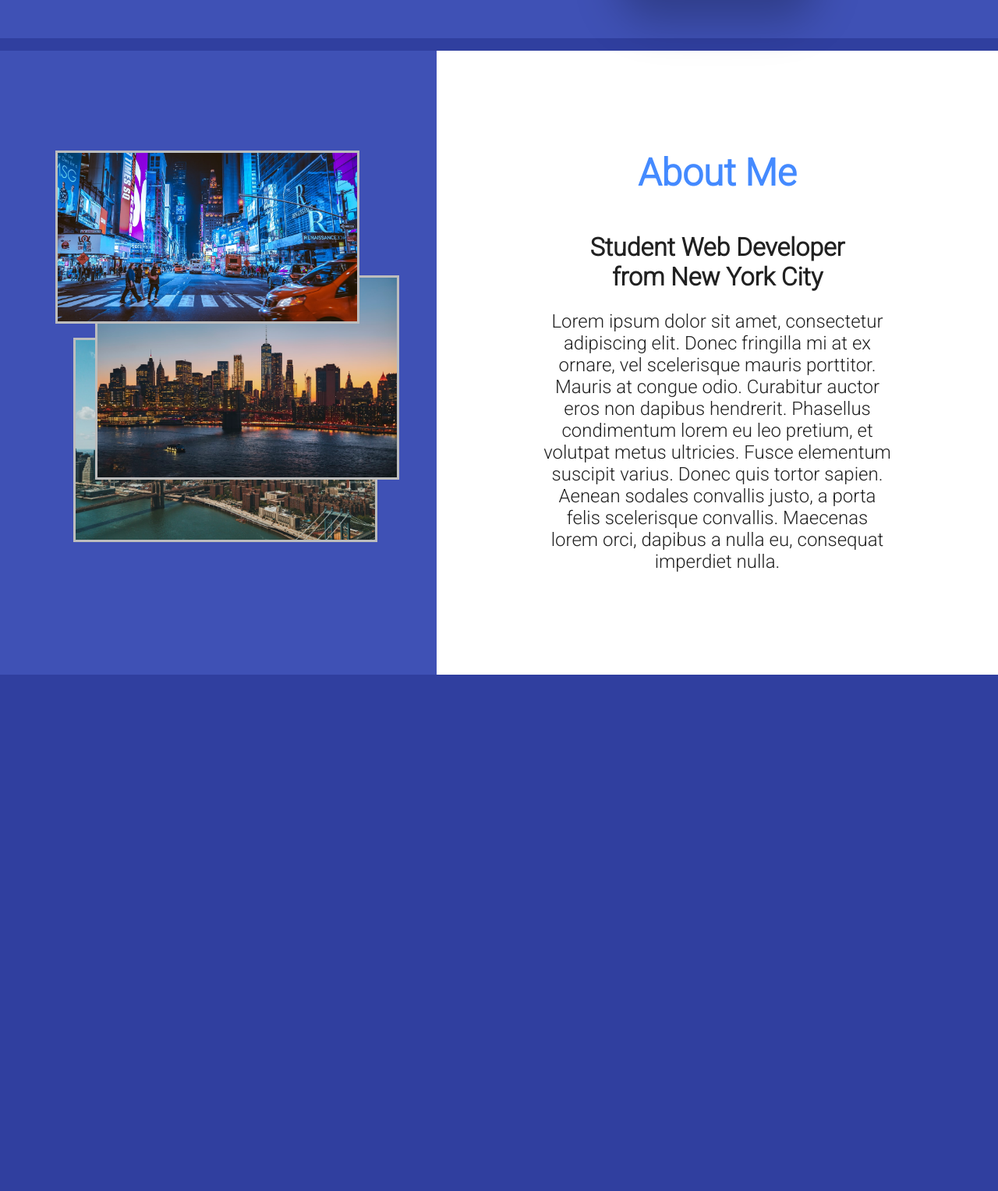
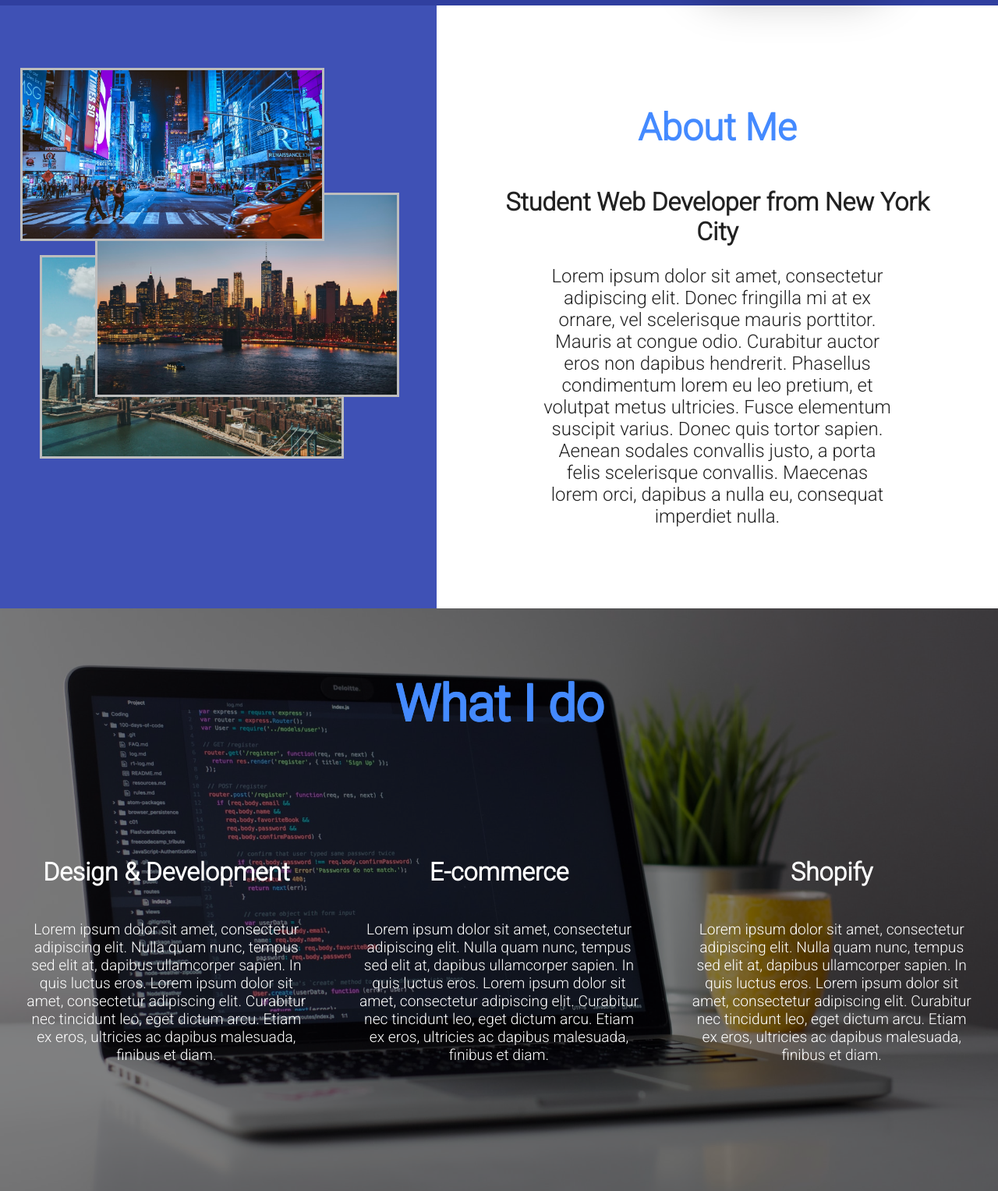
Before and after one commit to Evany226/Portfolio, a website built with Parcel: page src/index.html in a window 1280 px wide. Shown: the part 575-2102 px from the top of the page at 78% size. Before the commit the page ends 1440 px from the top, so only its background shows below. Built offline with nearby package versions, Linux system fonts and the light colour scheme.

Commit message:
made a lot of progress

```diff
--- a/src/index.html
+++ b/src/index.html
@@ -52,7 +52,32 @@
             </div>
         </section>
 
-        <section class="skills"></section>
+        <section class="skills" id="skills">
+            <h4 class="skills-label">What I do</h4>
+            <div class="skills-parent">
+                <div class="skills-column skills-column1">
+                    <h4 class="skills-title">Design & Development</h4>
+                    <p class="skills-text">
+                        Lorem ipsum dolor sit amet, consectetur adipiscing elit. Nulla quam nunc, tempus sed elit at, dapibus ullamcorper sapien. In quis luctus eros. Lorem ipsum dolor sit amet, consectetur adipiscing elit. Curabitur nec tincidunt leo, eget dictum arcu. Etiam ex eros, ultricies ac dapibus malesuada, finibus et diam.
+                    </p>
+                </div>
+                <div class="skills-column skills-column2">
+                    <h4 class="skills-title">E-commerce</h4>
+                    <p class="skills-text">
+                        Lorem ipsum dolor sit amet, consectetur adipiscing elit. Nulla quam nunc, tempus sed elit at, dapibus ullamcorper sapien. In quis luctus eros. Lorem ipsum dolor sit amet, consectetur adipiscing elit. Curabitur nec tincidunt leo, eget dictum arcu. Etiam ex eros, ultricies ac dapibus malesuada, finibus et diam.
+                    </p>
+                </div>
+                <div class="skills-column skills-column3">
+                    <h4 class="skills-title">Shopify</h4>
+                    <p class="skills-text">
+                        Lorem ipsum dolor sit amet, consectetur adipiscing elit. Nulla quam nunc, tempus sed elit at, dapibus ullamcorper sapien. In quis luctus eros. Lorem ipsum dolor sit amet, consectetur adipiscing elit. Curabitur nec tincidunt leo, eget dictum arcu. Etiam ex eros, ultricies ac dapibus malesuada, finibus et diam.
+                    </p>
+                </div>
+            </div>
+
+
+
+        </section>
 
 
 
--- a/src/scss/_aboutme.scss
+++ b/src/scss/_aboutme.scss
@@ -1,5 +1,4 @@
 .about-me {
-  height: 100vh;
   background-color: white;
   display: flex;
   flex-direction: row;
@@ -13,6 +12,7 @@
   padding: 5rem;
   display: flex;
   @include flex-column-center;
+  justify-content: center;
 }
 
 .about-me-title {
@@ -22,7 +22,7 @@
 }
 
 .about-me-subtitle {
-  width: 30vw;
+  max-width: 50vw;
   font-size: 2rem;
   font-weight: 700;
 }
@@ -38,7 +38,7 @@
 }
 
 .image-gallery {
-  margin: 3rem;
+  margin-right: 3rem;
   position: relative;
 }
 
@@ -79,29 +79,31 @@
 
 @include mobile {
   .about-me-text {
-    margin-top: 3rem;
+    margin-top: 0rem;
     padding: 0;
   }
   .about-me-title {
     font-size: 2rem;
+    margin-top: 0.5rem;
   }
   .about-me-subtitle {
     font-size: 1.5rem;
   }
   .about-me-info {
-    font-size: 0.7rem;
+    font-size: 0.8rem;
   }
 
   .image-gallery {
+    height: 100vh;
     width: 50vw;
     @include flex-column-center;
     justify-content: space-evenly;
+
     margin: 0rem;
   }
 
   .image {
     width: 40vw;
     position: initial;
-    margin-top: 5rem;
   }
 }
--- a/src/scss/_mixins.scss
+++ b/src/scss/_mixins.scss
@@ -18,7 +18,7 @@
 }
 
 @mixin tablet {
-  @media screen and (max-width: 768px) {
+  @media screen and (max-width: 801px) {
     @content;
   }
 }
--- /dev/null
+++ b/src/scss/_skills.scss
@@ -0,0 +1,69 @@
+@import "_mixins.scss";
+
+@import "_palette.scss";
+
+.skills {
+  @include flex-column-center;
+  background: gray;
+  background-image: url("/images/laptop.jpg");
+  background-size: cover;
+  background-position: center;
+  background-blend-mode: multiply;
+  justify-content: center;
+}
+
+.skills-parent {
+  display: flex;
+  flex-direction: row;
+  justify-content: center;
+  font-family: "Roboto", sans-serif;
+  margin-bottom: 7rem;
+}
+
+.skills-label {
+  font-size: 4rem;
+  color: color(accent-color);
+  font-weight: 900;
+  text-shadow: 0px 1px, 1px 0px, 1px 1px;
+}
+
+.skills-column {
+  text-align: center;
+  color: color(primary-color-text);
+  margin: 2rem;
+}
+
+.skills-title {
+  font-size: 2rem;
+  font-weight: 900;
+}
+
+.skills-text {
+  font-size: 1.2rem;
+  font-weight: 300;
+}
+
+@include mobile {
+  .skills-parent {
+    @include flex-column-center;
+    margin: 0 auto;
+  }
+  .skills-label {
+    font-size: 2.5rem;
+  }
+
+  .skills-title {
+    font-size: 1.8rem;
+  }
+
+  .skills-text {
+    font-size: 0.8rem;
+  }
+}
+
+@include tablet {
+  .skills-parent {
+    @include flex-column-center;
+    margin: 0 auto;
+  }
+}
--- a/src/scss/main.scss
+++ b/src/scss/main.scss
@@ -5,6 +5,8 @@
 @import "_aboutme.scss";
 
 @import "_mixins.scss";
+
+@import "_skills.scss";
 
 * {
   scroll-behavior: smooth;
@@ -21,9 +23,9 @@ body {
 .intro {
   margin-bottom: 1rem;
   background-color: color(primary-color);
-  height: 70vh;
   @include flex-row-center;
   justify-content: center;
+  padding: 3rem;
 }
 
 .intro-text {
@@ -32,7 +34,7 @@ body {
   padding-right: 2rem;
   margin-right: 5rem;
   text-align: center;
-  width: 35vw;
+  max-width: 50vw;
   text-shadow: 0px 4px 3px rgba(0, 0, 0, 0.4), 0px 8px 13px rgba(0, 0, 0, 0.1),
     0px 18px 23px rgba(0, 0, 0, 0.1);
 }
@@ -40,7 +42,7 @@ body {
 .intro-title {
   font-family: "Arvo", serif;
   font-weight: 400;
-  font-size: 4.5rem;
+  font-size: 4rem;
   color: color(primary-color-text);
 }
 
```
Also changed, not shown: src/images/laptop-small.jpg (added), src/images/laptop.jpg (added).
